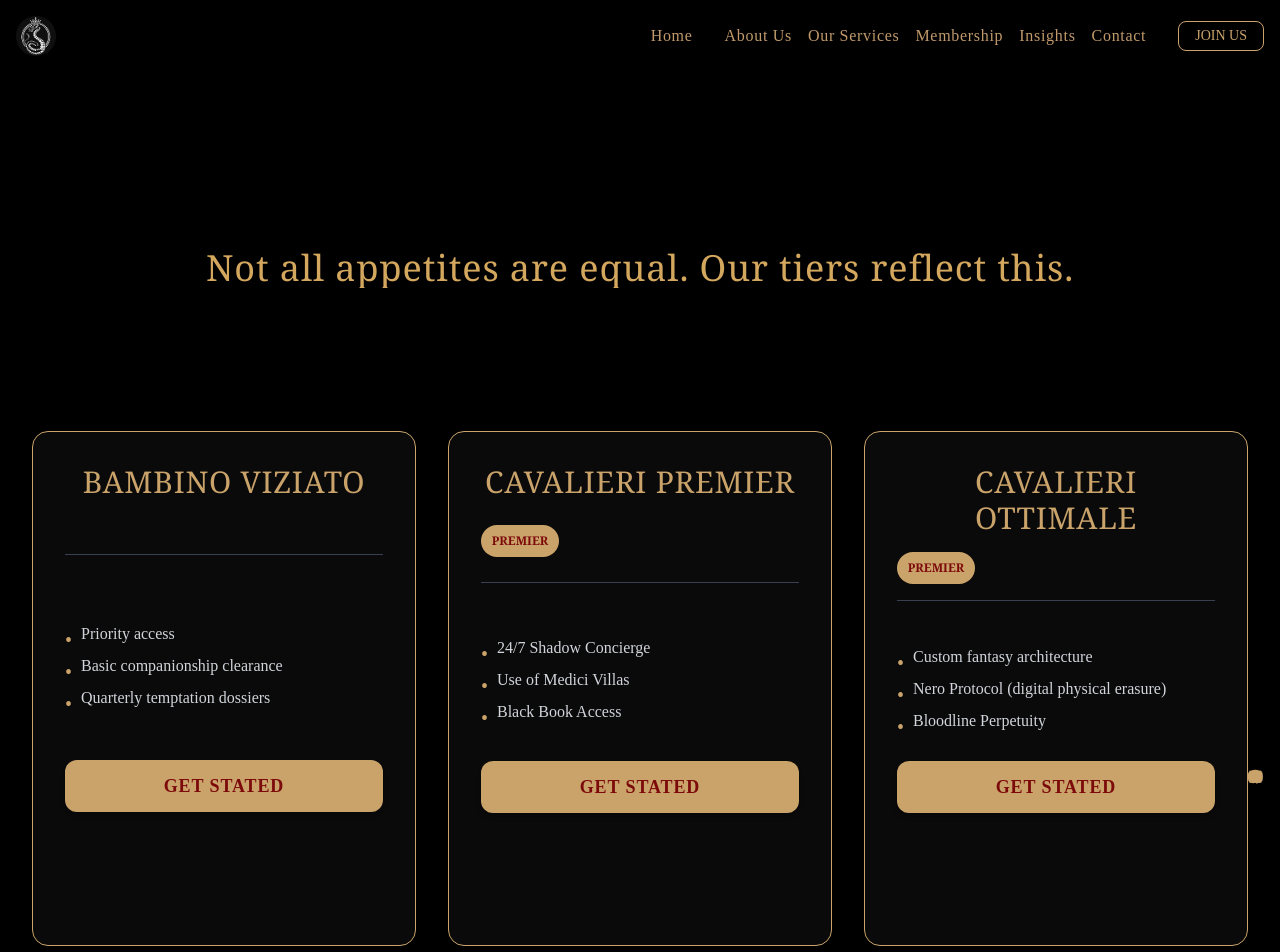
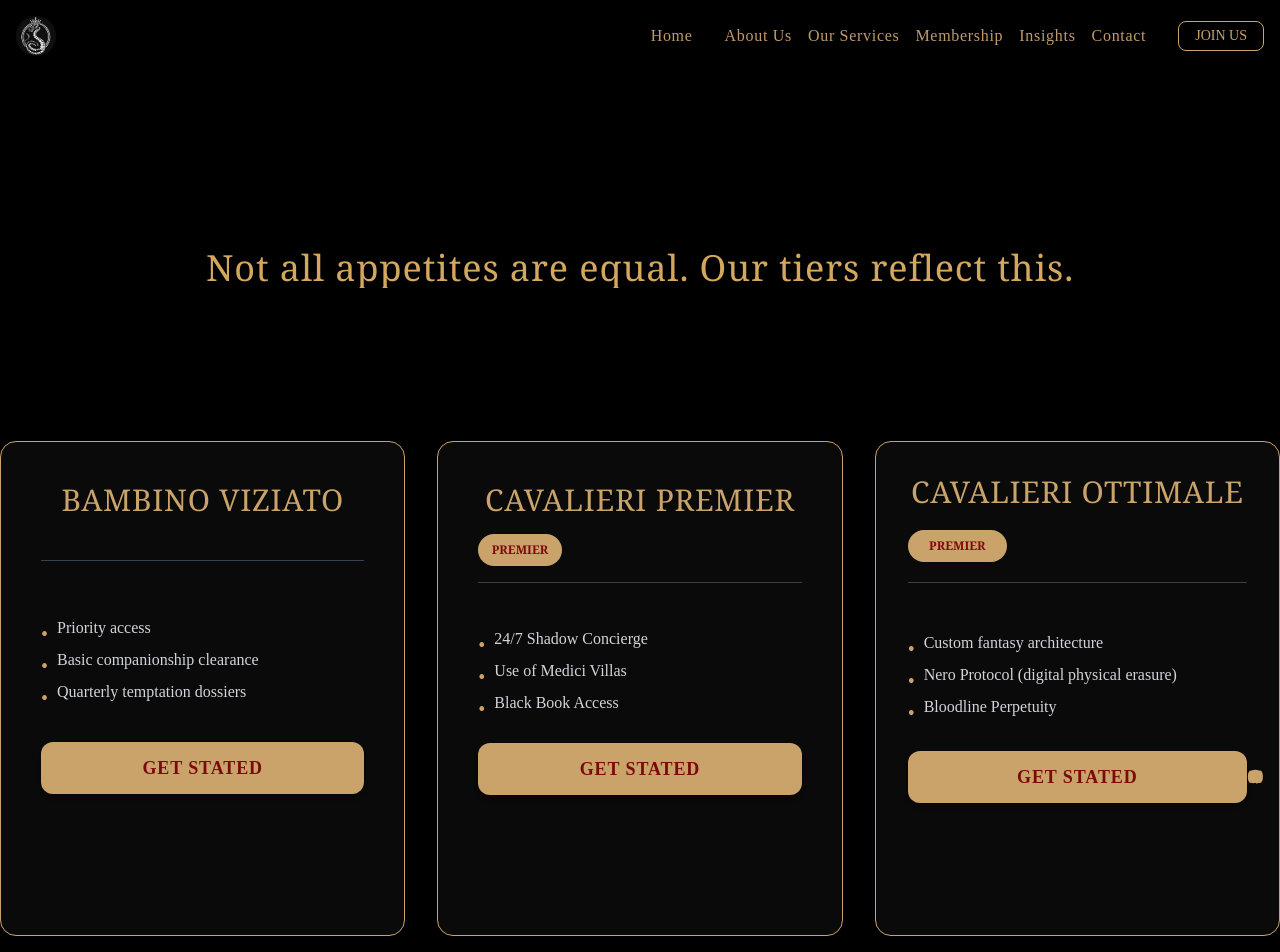
Before and after one commit to rashedsmiya/webDegine, a plain HTML site: page webDegine/membership.html in a window 1280 px wide. Shown: the top 952 px of the page. Drawn offline with nearby package versions, Linux system fonts and the light colour scheme; a web font is replaced by a local one.

Commit message:
Update membership.html

```diff
--- a/webDegine/membership.html
+++ b/webDegine/membership.html
@@ -90,14 +90,14 @@
         <div class="container mx-auto flex flex-col justify-between">
             <!-- 3 Column Info -->
 
-            <section class="bg-black text-white min-h-screen flex items-center justify-center  sm:p-8">
+            <section class="bg-black text-white min-h-screen flex items-center justify-center">
                 <!-- This container is the main grid for the cards. -->
                 <!-- It uses a single column on small screens and automatically adjusts to two or three columns on larger screens. -->
                 <!-- The `gap-8` provides consistent spacing between the cards on all screen sizes. -->
-                <div class="grid grid-cols-1 md:grid-cols-2 lg:grid-cols-3 gap-8 w-full max-w-7xl mx-auto">
+                <div class="grid grid-cols-1 md:grid-cols-2 lg:grid-cols-3 gap-8 w-full max-w-7xl mx-auto p-10 lg:p-0">
                     <!-- Card 1 -->
                     <div
-                        class="relative bg-[#0a0a0a] border border-[#caa36b] rounded-2xl p-8 flex flex-col justify-between shadow-lg transition-transform duration-300 ">
+                        class="relative bg-[#0a0a0a] border border-[#caa36b] rounded-2xl p-8 flex flex-col justify-between shadow-lg transition-transform duration-300 sm:p-10">
                         <h2 class="text-[#caa36b] font-serif text-3xl uppercase tracking-wide mb-4">Bambino Viziato</h2>
                         <hr class="border-gray-700 my-4">
                         <ul class="text-gray-300 font-light pt-8 space-y-4 text-left">
@@ -122,8 +122,8 @@
 
                     <!-- Card 2 -->
                     <div
-                        class="relative bg-[#0a0a0a] border border-[#caa36b] rounded-2xl p-8 flex flex-col justify-between shadow-lg transition-transform duration-300  ">
-                        <h2 class="text-[#caa36b] font-serif text-3xl uppercase tracking-wide mb-4">Cavalieri Premier
+                        class="relative bg-[#0a0a0a] border border-[#caa36b] rounded-2xl p-8 flex flex-col justify-between shadow-lg transition-transform duration-300 sm:p-10 ">
+                        <h2 class="text-[#caa36b] font-serif text-3xl uppercase tracking-wide mb-4 ">Cavalieri Premier
                         </h2>
                         <span
                             class="lg:mr-60 top-4 p-2 right-2 bg-[#caa36b] text-[#7D0A0A] uppercase font-serif text-xs   rounded-full font-bold">Premier</span>
@@ -150,7 +150,7 @@
 
                     <!-- Card 3 -->
                     <div
-                        class="relative bg-[#0a0a0a] border border-[#caa36b] rounded-2xl p-8 flex flex-col justify-between shadow-lg transition-transform duration-300 ">
+                        class="relative bg-[#0a0a0a] border border-[#caa36b] rounded-2xl p-8 flex flex-col justify-between shadow-lg transition-transform duration-300 sm:p-8">
 
                         <h2 class="text-[#caa36b] font-serif text-3xl uppercase tracking-wide mb-4">Cavalieri Ottimale
                         </h2>
```
